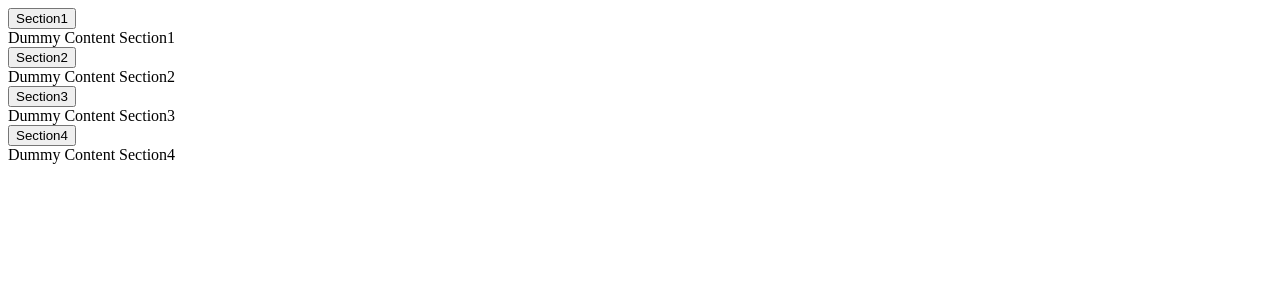
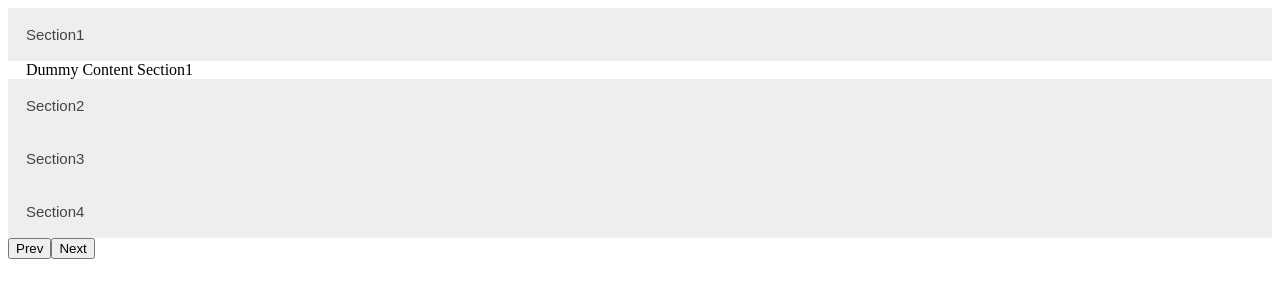
Before and after one commit to suhel-xpendablez/courseTutor, a plain HTML site: page index.html in a window 1280 px wide. Drawn offline with Linux system fonts and the light colour scheme.

Commit message:
added index.html file and accordion.js and style.css

```diff
--- a/accordion.js
+++ b/accordion.js
@@ -16,32 +16,82 @@ var model = [
              content: 'Dummy Content Section4'
            }
            ]
+ var count = 0 ;
+  var mainDiv = document.getElementById('mainDiv');
+  var prevBtnLink = document.createElement('button');
+  prevBtnLink.textContent = 'Prev';
+  prevBtnLink.id = 'previous';
+  var nextBtnLink = document.createElement('button');
+  nextBtnLink.textContent = 'Next';
+  nextBtnLink.id ='next';
 
-  //var acc = document.getElementsByClassName("accordion");
-  var mainDiv = document.getElementById('mainDiv');
   for (i = 0; i < model.length; i++) {
-    console.log(model.length);
+    var modelData = model[i];
     var secButton = document.createElement('button');
+    var self = this;
     secButton.addEventListener('click',(function(i){
       return function() {
         onSecBtnClick(i);
       }
     })(i));
+
     var secDiv = document.createElement('div');
     secDiv.setAttribute('class','panel');
-
     secButton.setAttribute('class','accordion');
     secButton.innerHTML = model[i].secName;
     secDiv.innerHTML = model[i].content;
     mainDiv.append(secButton);
     mainDiv.append(secDiv);
-  }
+    if(i==0){
+    secDiv.style.display='block';
+    count++;
+    }
+     }
+    prevBtnLink.addEventListener('click',(function(){
+    return function() {
+     prevFunction();
+      }
+     })());
+     nextBtnLink.addEventListener('click',(function(){
+       return function() {
+       nextFunction();
+         }
+       })());
+    mainDiv.append(prevBtnLink);
+    mainDiv.append(nextBtnLink);
+
   function onSecBtnClick(i){
     var panel = document.getElementsByClassName('panel');
     console.log(panel);
     if(panel[i].style.display == 'block' || panel[i].style.display == ''){
-             panel[i].style.display = 'none';
-           } else {
+      panel[i].style.display = 'none';
+    } else {
              panel[i].style.display = 'block';
            }
-   }
+    }
+    // function onSecBtnClick(i){
+    //   var acc = document.getElementsByClassName("accordion");
+    //   acc[i].classList.toggle("active");
+    //   acc[i].nextElementSibling.classList.toggle("show");
+    // }
+    function prevFunction(){
+      if(count == 1){
+        }
+      else {
+        count--;
+        var panel = document.getElementsByClassName("panel");
+        console.log(count);
+        panel[count].style.display = 'none';
+        panel[count-1].style.display = 'block';
+      }
+    }
+    function nextFunction(){
+      if(count == model.length){
+      }
+      else {
+        var panel = document.getElementsByClassName("panel");
+        panel[count].style.display = 'block';
+        panel[count-1].style.display = 'none';
+        count++;
+      }
+    }
--- a/index.html
+++ b/index.html
@@ -2,7 +2,7 @@
 <html>
   <head>
     <title> Accordian </title>
-    <!-- <link rel="stylesheet" href="style.css"></link> -->
+    <link rel="stylesheet" href="style.css"></link>
   </head>
   <body>
     <div id="mainDiv">
--- /dev/null
+++ b/style.css
@@ -0,0 +1,26 @@
+button.accordion {
+    background-color: #eee;
+    color: #444;
+    cursor: pointer;
+    padding: 18px;
+    width: 100%;
+    border: none;
+    text-align: left;
+    outline: none;
+    font-size: 15px;
+    transition: 0.4s;
+}
+
+button.accordion.active, button.accordion:hover {
+    background-color: #ddd;
+}
+
+div.panel {
+    padding: 0 18px;
+    display: none;
+    background-color: white;
+}
+
+div.panel.show {
+    display: block;
+}
```
